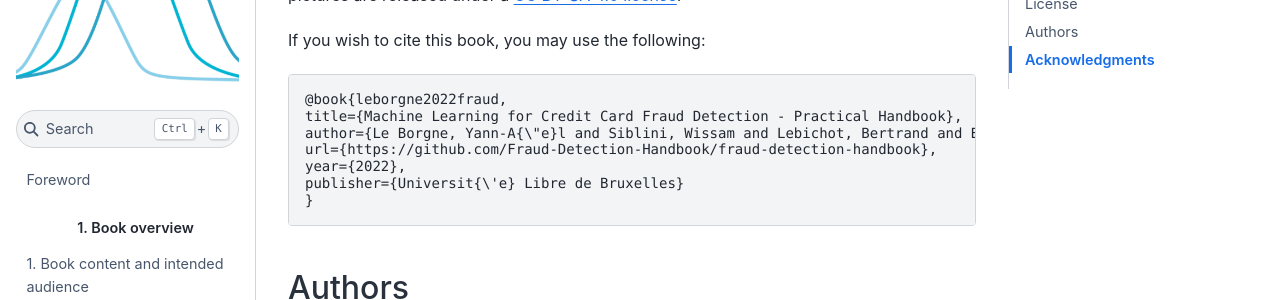
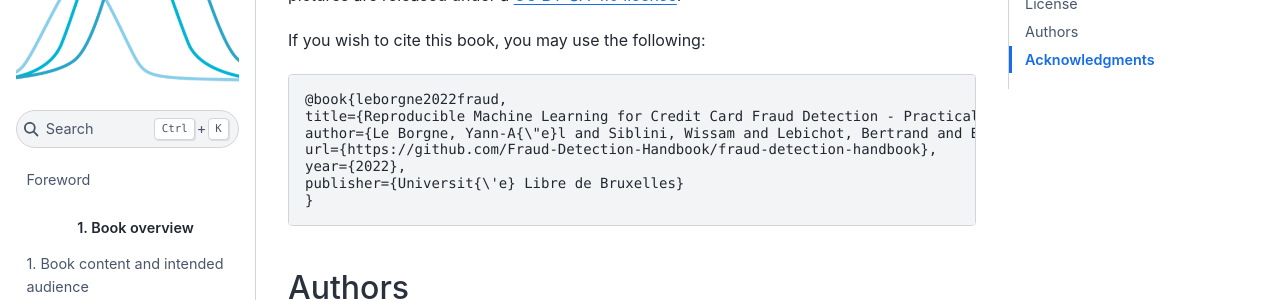
Before and after one commit to Fraud-Detection-Handbook/fraud-detection-handbook, a Jupyter Book: the page built from README.md, in a window 1280 px wide and 900 px high, scrolled down 2145 px. Shown: the part 169-469 px from the top of the window. Built offline with Jupyter Book 1.0.4 settings and Sphinx 7.4.7 and the Sphinx Book theme 1.1.4, drawn with Linux system fonts in a browser that asks for light colours; pages that are not in the unit, such as notebooks, are missing from menus; some of the changed text lies outside the part shown.

Commit message:
Added reproducibility

```diff
--- a/README.md
+++ b/README.md
@@ -1,4 +1,4 @@
-# Machine Learning for Credit Card Fraud Detection - Practical Handbook
+# Reproducible Machine Learning for Credit Card Fraud Detection - Practical Handbook
 
 ## Early access
 
@@ -75,7 +75,7 @@ If you wish to cite this book, you may use the following:
 
 <pre>
 @book{leborgne2022fraud,
-title={Machine Learning for Credit Card Fraud Detection - Practical Handbook},
+title={Reproducible Machine Learning for Credit Card Fraud Detection - Practical Handbook},
 author={Le Borgne, Yann-A{\"e}l and Siblini, Wissam and Lebichot, Bertrand and Bontempi, Gianluca},
 url={https://github.com/Fraud-Detection-Handbook/fraud-detection-handbook},
 year={2022},
--- a/_config.yml
+++ b/_config.yml
@@ -1,5 +1,5 @@
 # Book settings
-title: Machine Learning for Credit Card Fraud detection - Practical handbook
+title: Reproducible Machine Learning for Credit Card Fraud detection - Practical handbook
 author: <a href="https://mlg.ulb.ac.be/wordpress/">Machine Learning Group (Université Libre de Bruxelles - ULB)</a>.
 copyright: ""
 logo: images/logo.png
@@ -29,7 +29,7 @@ html:
   google_analytics_id       : ""  # A GA id that can be used to track book views.
   home_page_in_navbar       : true  # Whether to include your home page in the left Navigation Bar
   #baseurl                   : "https://fraud-detection-handbook.github.io/fraud-detection-handbook/"  # The base URL where your book will be hosted. Used for creating image previews and social links. e.g.: https://mypage.com/mybook/
-  baseurl                   : "https://fraud-detection-handbook.github.io/fraud-detection-handbook/"  # The base URL where your book will be hosted. Used for creating image previews and social links. e.g.: https://mypage.com/mybook/
+  baseurl                   : "https://fraud-detection-handbook.github.io/fraud-detection-handbook-draft/"  # The base URL where your book will be hosted. Used for creating image previews and social links. e.g.: https://mypage.com/mybook/
   use_multitoc_numbering: false
   comments:
     hypothesis              : false
@@ -52,7 +52,7 @@ launch_buttons:
 
 repository:
   #url                       : https://github.com/Fraud-Detection-Handbook/fraud-detection-handbook  # The URL to your book's repository
-  url                       : https://github.com/Fraud-Detection-Handbook/fraud-detection-handbook  # The URL to your book's repository
+  url                       : https://github.com/Fraud-Detection-Handbook/fraud-detection-handbook-draft  # The URL to your book's repository
   path_to_book              : ""  # A path to your book's folder, relative to the repository root.
   branch                    : main  # Which branch of the repository should be used when creating links
 
--- a/references.bib
+++ b/references.bib
@@ -215,7 +215,7 @@ abstract = "This paper presents a review of — and classification scheme for
 ## MLG publications
 
 @book{leborgne2022fraud,
-title={Machine Learning for Credit Card Fraud Detection - Practical Handbook},
+title={Reproducible Machine Learning for Credit Card Fraud Detection - Practical Handbook},
 author={Le Borgne, Yann-A{\"e}l and Siblini, Wissam and Lebichot, Bertrand and Bontempi, Gianluca},
 url={https://github.com/Fraud-Detection-Handbook/fraud-detection-handbook},
 year={2022},
```
Also changed, not shown: Foreword.md (+1 -1 lines).
